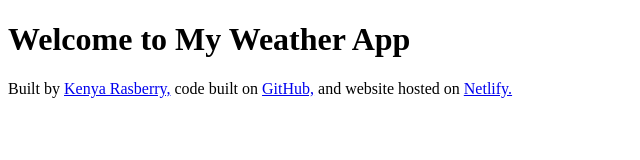
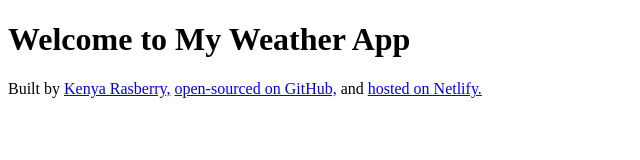
Before and after one commit to kenyarazzberry/Final-Final-Weather-Project, a plain HTML site: page index.html in a window 1280 px wide. Shown: the whole page, without its empty margins (0-640 px from the left). Drawn offline with Linux system fonts and the light colour scheme.

Commit message:
Added more details on links.

```diff
--- a/index.html
+++ b/index.html
@@ -13,13 +13,12 @@
     <a href="https://github.com/kenyarazzberry" target="_blank"
       >Kenya Rasberry,</a
     >
-    code built on
     <a href="https://github.com/kenyarazzberry?tab=repositories" target="_blank"
-      >GitHub,</a
+      >open-sourced on GitHub,</a
     >
-    and website hosted on
+    and
     <a href="https://kenyasweatherproject.netlify.app/" target="_blank"
-      >Netlify.</a
+      >hosted on Netlify.</a
     >
   </footer>
 </html>
```
